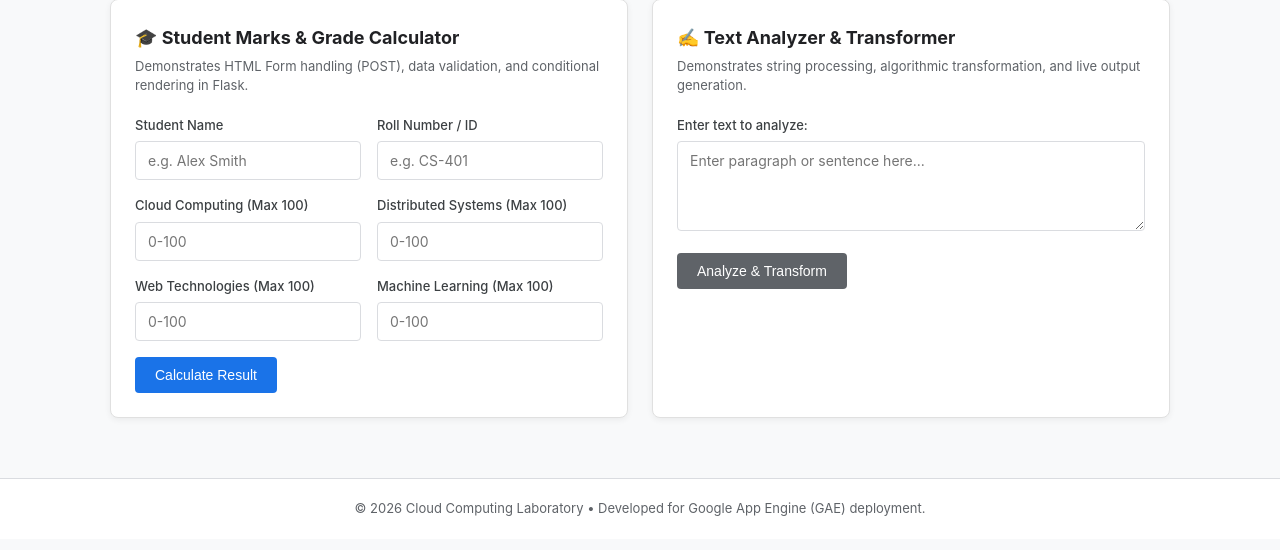
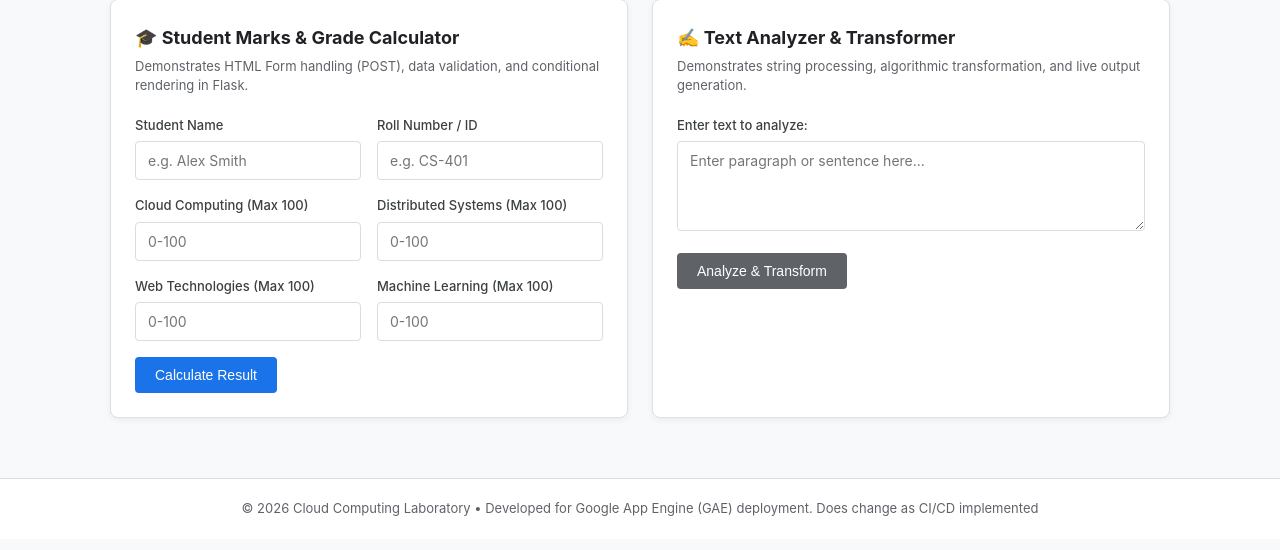
Before and after one commit to AtharvadaDawg/cloudprojectCI-CD, a Flask app: page / in a window 1280 px wide. Shown: the part 250-800 px from the top of the page. Run offline with Flask 3, Linux system fonts and the light colour scheme.

Commit message:
Modify footer text in index.html
Updated footer text to mention CI/CD implementation.

```diff
--- a/simple_web_app/templates/index.html
+++ b/simple_web_app/templates/index.html
@@ -146,7 +146,7 @@
 
     <footer class="footer">
         <div class="container footer-content">
-            <p>&copy; 2026 Cloud Computing Laboratory &bull; Developed for Google App Engine (GAE) deployment.</p>
+            <p>&copy; 2026 Cloud Computing Laboratory &bull; Developed for Google App Engine (GAE) deployment. Does change as CI/CD implemented</p>
         </div>
     </footer>
 </body>
```
